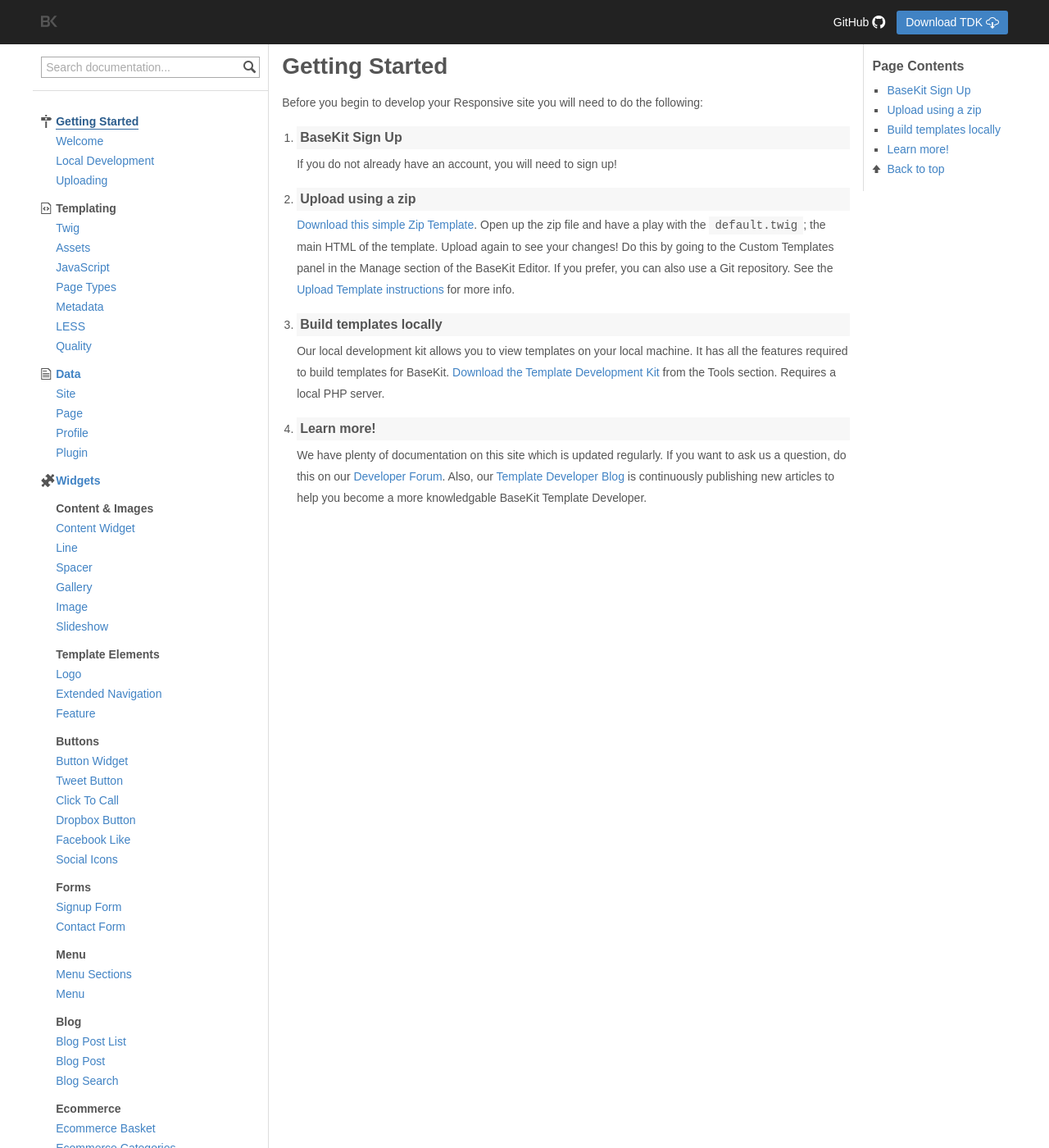
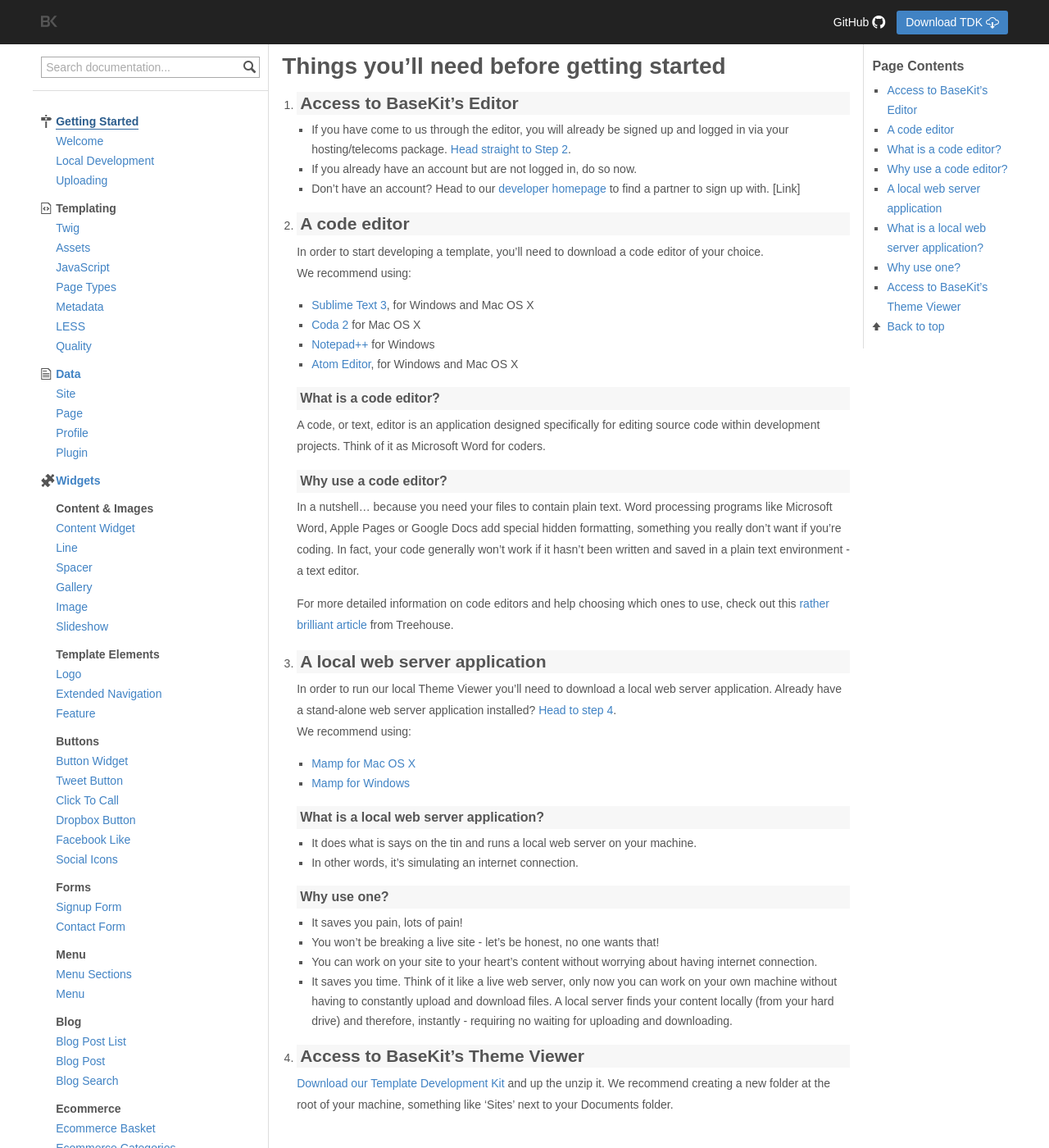
Before and after one commit to rusic/documentation, a Jekyll site: the page built from getting-started/index.md, in a window 1280 px wide and 1400 px high. Shown: the whole window at 82% size. Built offline with Jekyll 4.4.1, drawn with Linux system fonts in a browser that asks for light colours.

Commit message:
Revised getting started page

````diff
--- a/getting-started/index.md
+++ b/getting-started/index.md
@@ -3,18 +3,42 @@ layout: doc
 title: Getting Started
 ---
 
-# Getting Started
+# Things you'll need before getting started
 
-Before you begin to develop your Responsive site you will need to do the following:
+1. ## Access to BaseKit's Editor
+  * If you have come to us through the editor, you will already be signed up and logged in via your hosting/telecoms package. [Head straight to Step 2](#a-code-editor).
+  * If you already have an account but are not logged in, do so now.
+  * Don't have an account? Head to our [developer homepage](http://www.basekit.com/developers) to find a partner to sign up with. [Link]
 
-1. ### BaseKit Sign Up
-  If you do not already have an account, you will need to sign up!
+2. ## A code editor
+   In order to start developing a template, you'll need to download a code editor of your choice. <br/> We recommend using:
+   * [Sublime Text 3](http://www.sublimetext.com/3), for Windows and Mac OS X
+   * [Coda 2](http://panic.com/coda/) for Mac OS X
+   * [Notepad++](http://notepad-plus-plus.org/) for Windows
+   * [Atom Editor](https://atom.io/), for Windows and Mac OS X
 
-2. ### Upload using a zip
-  [Download this simple Zip Template](http://goo.gl/DqoGhX). Open up the zip file and have a play with the ```default.twig```; the main HTML of the template. Upload again to see your changes! Do this by going to the Custom Templates panel in the Manage section of the BaseKit Editor. If you prefer, you can also use a Git repository. See the [Upload Template instructions](/getting-started/uploading/) for more info.
+   ### What is a code editor?
+   A code, or text, editor is an application designed specifically for editing source code within development projects. Think of it as Microsoft Word for coders.
 
-3. ### Build templates locally
-  Our local development kit allows you to view templates on your local machine. It has all the features required to build templates for BaseKit. [Download the Template Development Kit](/getting-started/local-development/) from the Tools section. Requires a local PHP server.
+   ### Why use a code editor?
+   In a nutshell... because you need your files to contain plain text. Word processing programs like Microsoft Word, Apple Pages or Google Docs add special hidden formatting, something you really don't want if you're coding. In fact, your code generally won't work if it hasn't been written and saved in a plain text environment - a text editor.
 
-4. ### Learn more!
-  We have plenty of documentation on this site which is updated regularly. If you want to ask us a question, do this on our [Developer Forum](http://knowledge.basekit.com/). Also, our [Template Developer Blog](http://developers.basekit.com/blog) is continuously publishing new articles to help you become a more knowledgable BaseKit Template Developer.
+   For more detailed information on code editors and help choosing which ones to use, check out this [rather brilliant article](http://blog.teamtreehouse.com/which-text-editor-should-i-use) from Treehouse.
+
+3. ## A local web server application
+   In order to run our local Theme Viewer you'll need to download a local web server application. Already have a stand-alone web server application installed? [Head to step 4](#access-to-basekits-theme-viewer). <br/> We recommend using:
+   * [Mamp for Mac OS X](http://www.mamp.info/en/downloads/)
+   * [Mamp for Windows](http://www.mamp.info/en/mamp_windows.html)
+
+   ### What is a local web server application?
+   * It does what is says on the tin and runs a local web server on your machine.
+   * In other words, it's simulating an internet connection.
+
+   ### Why use one?
+   * It saves you pain, lots of pain!
+   * You won't be breaking a live site - let's be honest, no one wants that!
+   * You can work on your site to your heart's content without worrying about having internet connection.
+   * It saves you time. Think of it like a live web server, only now you can work on your own machine without having to constantly upload and download files. A local server finds your content locally (from your hard drive) and therefore, instantly - requiring no waiting for uploading and downloading.
+
+4. ## Access to BaseKit's Theme Viewer
+   [Download our Template Development Kit](/getting-started/local-development/) and up the unzip it. We recommend creating a new folder at the root of your machine, something like 'Sites' next to your Documents folder.
````
